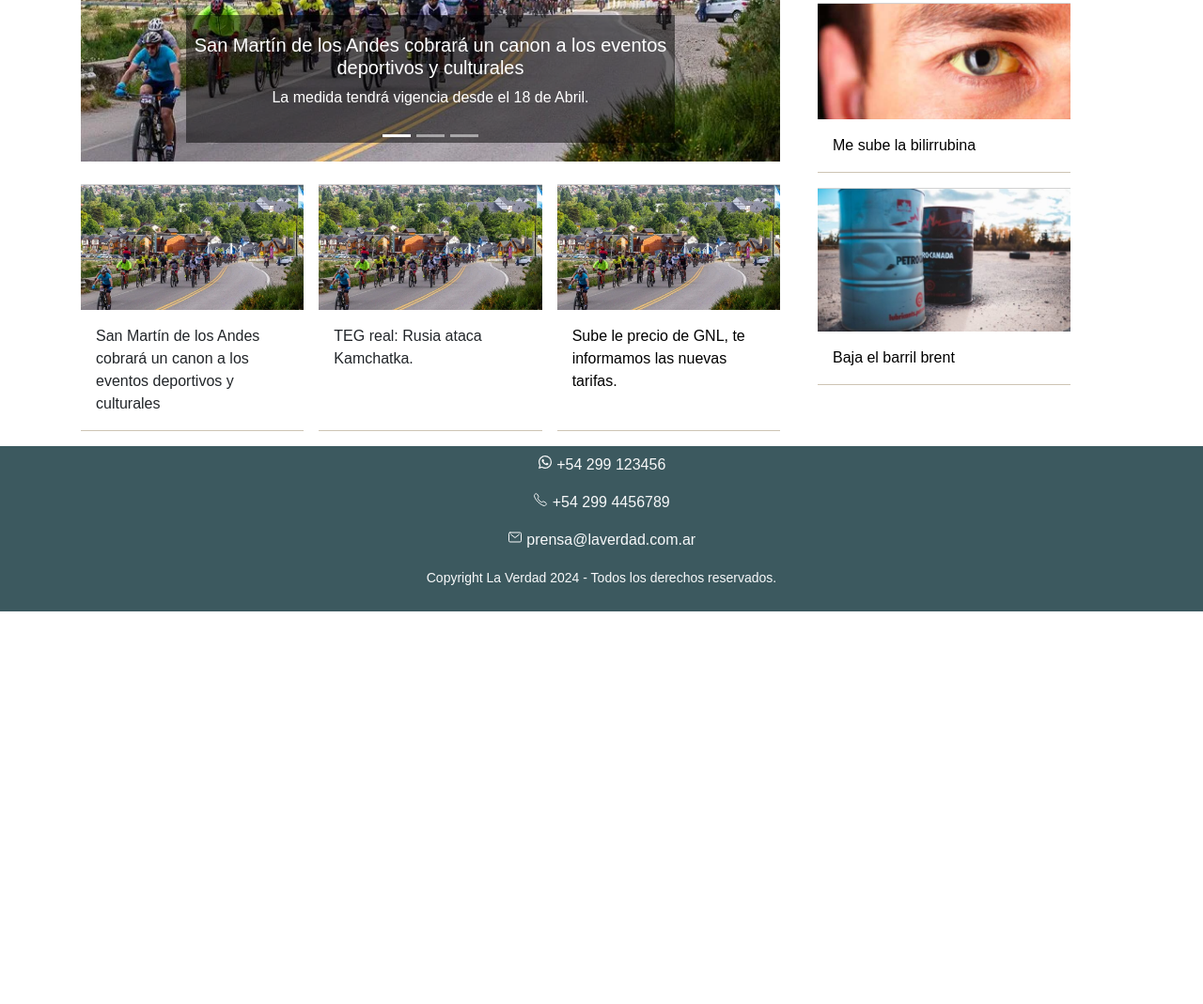
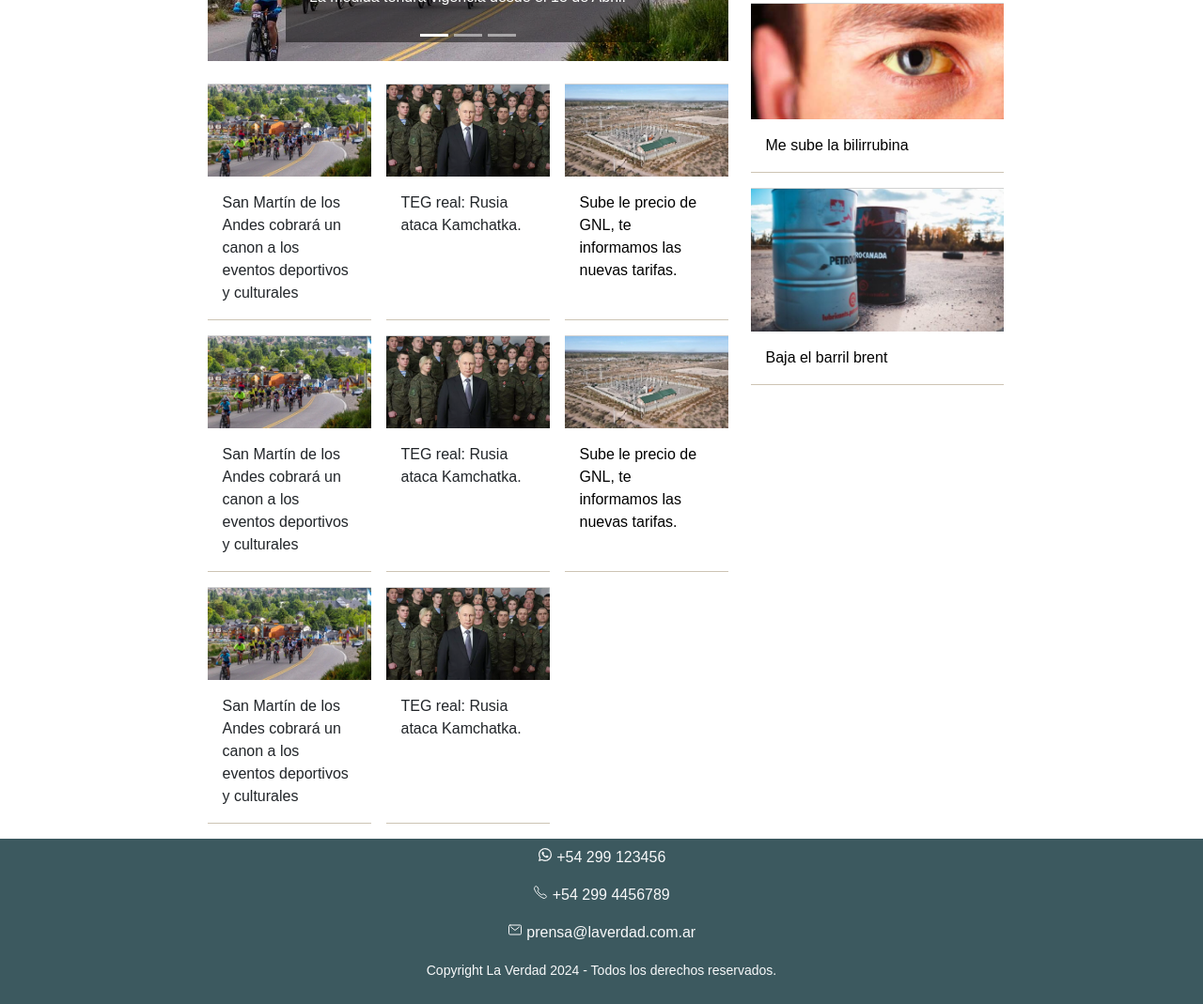
Before and after one commit to alejo361/laverdad, a plain HTML site: page index.html in a window 1280 px wide. Shown: the part 542-1611 px from the top of the page at 94% size. Before the commit the page ends 1193 px from the top, so only its background shows below. Drawn offline with nearby package versions, Linux system fonts and the light colour scheme; a web font is replaced by a local one.

Commit message:
Correcion en index.html para que en dispositivos pequeños se muestre en una sola columna. Tambien se agregar los alt de las imagenes y se agrgan mas noticias para muestra asi tambien se deja nro para de entradas.

```diff
--- a/index.html
+++ b/index.html
@@ -54,13 +54,12 @@
                             INESTABLE 20 C° <ion-icon name="cloud"></ion-icon>
                         </span>
                     </div>
-
                 </nav>
             </div>
         </div>
         <div class="container text-center">
-            <div class="row">
-                <div class="col col-lg-8 p-2 m-2 col-md-12 col-sm-12 ">
+            <div class="row row-cols-1 row-cols-lg-2 row-cols-xl-2 justify-content-center">
+                <div class="col col-lg-8 p-2 mt-2 mb-2 col-md-12 col-sm-12 ">
                     <div class="row">
                         <div class="col">
                             <h1 class="tituloUltimasNoticias text-right">MAS DESTACADO</h1>
@@ -85,14 +84,14 @@
                                     </div>
                                 </div>
                                 <div class="carousel-item">
-                                    <img src="./img/noticia2.webp" class="d-block w-100" alt="Reunion OTAN con el presidente Vladímir Putin">
+                                    <img src="./img/noticia2.webp" class="d-block w-100" alt="Planta de gas vista desde el aire">
                                     <div class="carousel-caption d-none d-md-block bg-black bg-opacity-50">
                                         <h5>Sube le precio de GNL</h5>
                                         <p>Te contamos como serán las nuevas tarifas.</p>
                                     </div>
                                 </div>
                                 <div class="carousel-item">
-                                    <img src="./img/noticia1.webp" class="d-block w-100" alt="...">
+                                    <img src="./img/noticia1.webp" class="d-block w-100" alt="Imagen presidente putin con soldados detrás">
                                     <div class="carousel-caption d-none d-md-block bg-black bg-opacity-50">
                                         <h5>TEG real: Rusia ataca Kamchatka</h5>
                                         <p>OTAN afirma que va a bombardear algo en algún lugar</p>
@@ -114,7 +113,7 @@
                         <div class="col ">
                             <a class="cardLink" href="./vistas/noticia.html">
                                 <div class="card rounded-0 border-1 noticia h-100" >
-                                    <img src="./img/destacada.jpg" class="card-img-top rounded-0" alt="...">
+                                    <img src="./img/destacada.jpg" class="card-img-top rounded-0" alt="Carrera de bicicletas">
                                     <div class="card-body">
                                         <p class="card-text">San Martín de los Andes cobrará un canon a los eventos deportivos y culturales</p>
                                     </div>
@@ -124,7 +123,7 @@
                         <div class="col ">
                             <a class="cardLink" href="./vistas/noticia.html">
                                 <div class="card rounded-0 border-1 noticia h-100" >
-                                    <img src="./img/destacada.jpg" class="card-img-top rounded-0" alt="...">
+                                    <img src="./img/noticia1.webp" class="card-img-top rounded-0" alt="Imagen presidente putin con soldados detrás">
                                     <div class="card-body">
                                         <p class="card-text">TEG real: Rusia ataca Kamchatka.</p>
                                     </div>
@@ -135,7 +134,7 @@
                             <a class="cardLink" href="./vistas/noticia.html">
                                 <div class="card rounded-0 border-1 noticia h-100" >
                                     <a class="cardLink" href="./vistas/noticia.html">
-                                        <img src="./img/destacada.jpg" class="card-img-top rounded-0" alt="...">
+                                        <img src="./img/noticia2.webp" class="card-img-top rounded-0" alt="Planta de gas vista desde el aire">
                                         <div class="card-body">
                                             <p class="card-text">Sube le precio de GNL, te informamos las nuevas tarifas.</p>
                                         </div>
@@ -143,9 +142,61 @@
                                 </div>
                             </a>
                         </div>
+                        <div class="col ">
+                            <a class="cardLink" href="./vistas/noticia.html">
+                                <div class="card rounded-0 border-1 noticia h-100" >
+                                    <img src="./img/destacada.jpg" class="card-img-top rounded-0" alt="Carrera de bicicletas">
+                                    <div class="card-body">
+                                        <p class="card-text">San Martín de los Andes cobrará un canon a los eventos deportivos y culturales</p>
+                                    </div>
+                                </div>
+                            </a>
+                        </div>
+                        <div class="col ">
+                            <a class="cardLink" href="./vistas/noticia.html">
+                                <div class="card rounded-0 border-1 noticia h-100" >
+                                    <img src="./img/noticia1.webp" class="card-img-top rounded-0" alt="Imagen presidente putin con soldados detrás">
+                                    <div class="card-body">
+                                        <p class="card-text">TEG real: Rusia ataca Kamchatka.</p>
+                                    </div>
+                                </div>
+                            </a>
+                        </div>
+                        <div class="col ">
+                            <a class="cardLink" href="./vistas/noticia.html">
+                                <div class="card rounded-0 border-1 noticia h-100" >
+                                    <a class="cardLink" href="./vistas/noticia.html">
+                                        <img src="./img/noticia2.webp" class="card-img-top rounded-0" alt="Planta de gas vista desde el aire">
+                                        <div class="card-body">
+                                            <p class="card-text">Sube le precio de GNL, te informamos las nuevas tarifas.</p>
+                                        </div>
+                                    </a>
+                                </div>
+                            </a>
+                        </div>
+                        <div class="col ">
+                            <a class="cardLink" href="./vistas/noticia.html">
+                                <div class="card rounded-0 border-1 noticia h-100" >
+                                    <img src="./img/destacada.jpg" class="card-img-top rounded-0" alt="Carrera de bicicletas">
+                                    <div class="card-body">
+                                        <p class="card-text">San Martín de los Andes cobrará un canon a los eventos deportivos y culturales</p>
+                                    </div>
+                                </div>
+                            </a>
+                        </div>
+                        <div class="col ">
+                            <a class="cardLink" href="./vistas/noticia.html">
+                                <div class="card rounded-0 border-1 noticia h-100" >
+                                    <img src="./img/noticia1.webp" class="card-img-top rounded-0" alt="Imagen presidente putin con soldados detrás">
+                                    <div class="card-body">
+                                        <p class="card-text">TEG real: Rusia ataca Kamchatka.</p>
+                                    </div>
+                                </div>
+                            </a>
+                        </div>
                     </div>
                 </div>
-                <div class="col col-lg-3 col-md-12 col-xs-12 p-2 m-2">
+                <div class="col col-lg-3 col-xl-3 col-md-12 col-xs-12 p-2 mb-2 mt-2">
                     <div class="row m-0">
                         <div class="col">
                             <h1 class="tituloUltimasNoticias text-right m-0 ">ULTIMAS NOTICIAS</h1>
@@ -155,7 +206,7 @@
                         <div class="col">
                             <div class="card m-2 rounded-0 border-1 noticia" style="width: 100%;">
                                 <a class="cardLink" href="./vistas/noticia.html">
-                                    <img src="./img/ult-noti-1.jpg" class="card-img-top rounded-0" alt="...">
+                                    <img src="./img/ult-noti-1.jpg" class="card-img-top rounded-0" alt="cinta de escena de crimen">
                                     <div class="card-body">
                                         <p class="card-text">Lo mato por no poder centrar un div</p>
                                     </div>
@@ -167,7 +218,7 @@
                         <div class="col">
                             <div class="card m-2 rounded-0 border-1 noticia" style="width: 100%;">
                                 <a class="cardLink" href="./vistas/noticia.html">
-                                    <img src="./img/ult-noti-2.jpg" class="card-img-top rounded-0" alt="...">
+                                    <img src="./img/ult-noti-2.jpg" class="card-img-top rounded-0" alt="ojo de hombre amarrillo por alto nivel de bilirrubina">
                                     <div class="card-body">
                                         <p class="card-text">Me sube la bilirrubina</p>
                                     </div>
@@ -179,7 +230,7 @@
                         <div class="col">
                             <div class="card m-2 rounded-0 border-1 noticia" style="width: 100%;">
                                 <a class="cardLink" href="./vistas/noticia.html">
-                                    <img src="./img/ult-noti-3.jpg" class="card-img-top rounded-0" alt="...">
+                                    <img src="./img/ult-noti-3.jpg" class="card-img-top rounded-0" alt="barriles de petroleo">
                                     <div class="card-body">
                                         <p class="card-text">Baja el barril brent</p>
                                     </div>
```
